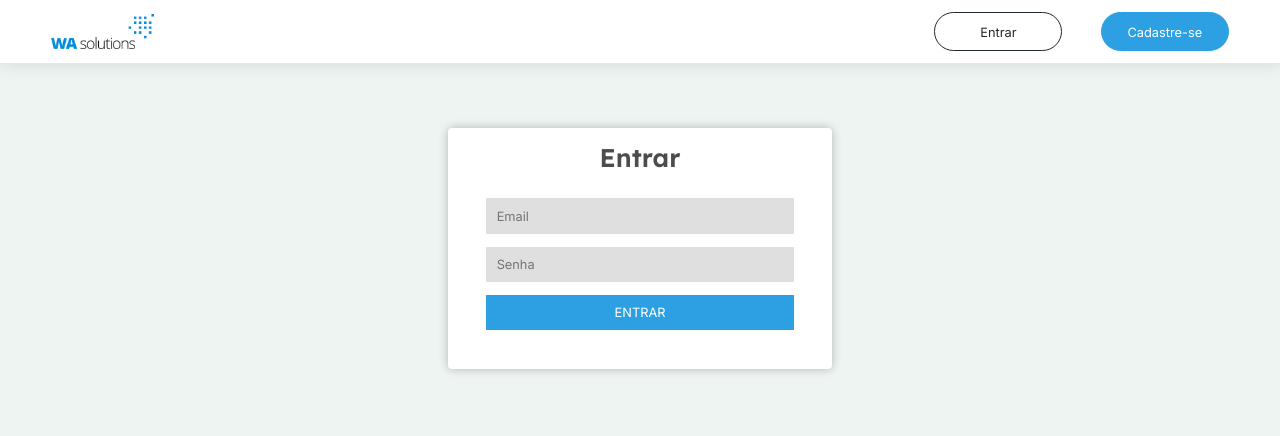
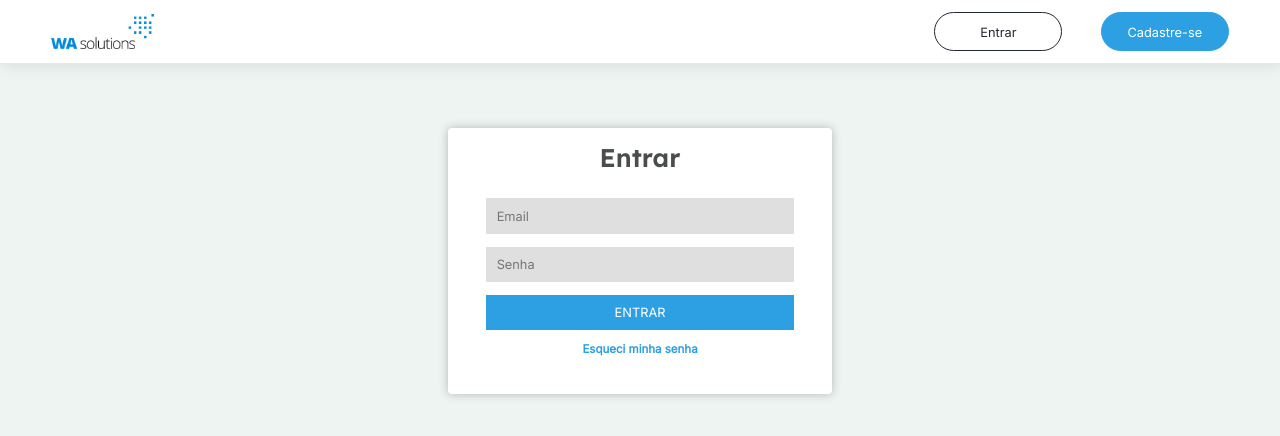
Before and after one commit to matheuspereiradev/suportnext, a Next.js app: page /login in a window 1280 px wide. Shown: the top 436 px of the page. Built offline with nearby package versions, Linux system fonts and the light colour scheme.

Commit message:
corrigindo visual

```diff
--- a/src/pages/login.tsx
+++ b/src/pages/login.tsx
@@ -16,12 +16,13 @@ export default function Home() {
 
                 <div className={styles.card}>
                     <div className={styles.content}>
-                            <h1>Entrar</h1>
-                            <div className={styles.loginForm}>
+                        <h1>Entrar</h1>
+                        <div className={styles.loginForm}>
                             <input type="text" placeholder="Email"></input><br />
                             <input type="password" placeholder="Senha"></input><br />
                             <button>Entrar</button>
-                            </div>
+                            <div className={styles.forgotPassword}>Esqueci minha senha</div>
+                        </div>
 
                     </div>
 
--- a/src/styles/login.module.scss
+++ b/src/styles/login.module.scss
@@ -17,6 +17,13 @@
 
             .loginForm {
                 padding: 2rem;
+
+                .forgotPassword{
+                    font-weight: 600;
+                    font-size: 0.9rem;
+                    padding-top: 0.9rem;
+                    color:var(--blue-wa)
+                }
 
                 button {
                     text-transform: uppercase;
```
